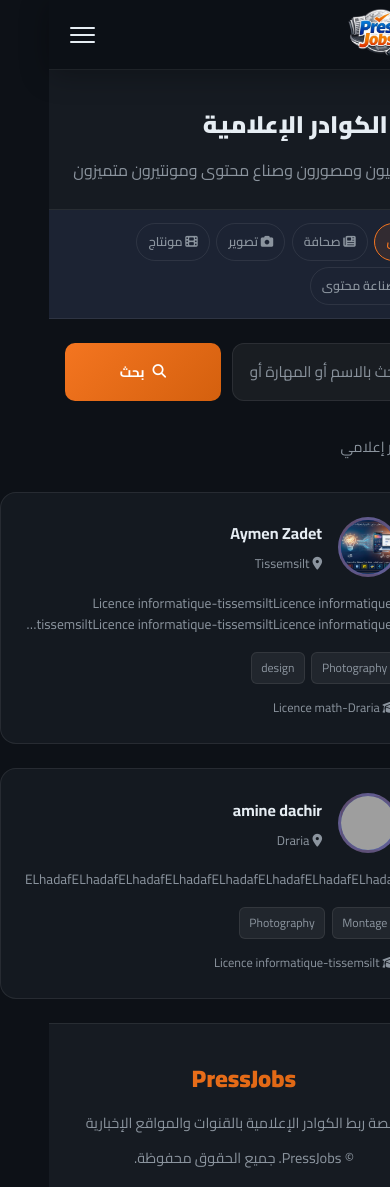
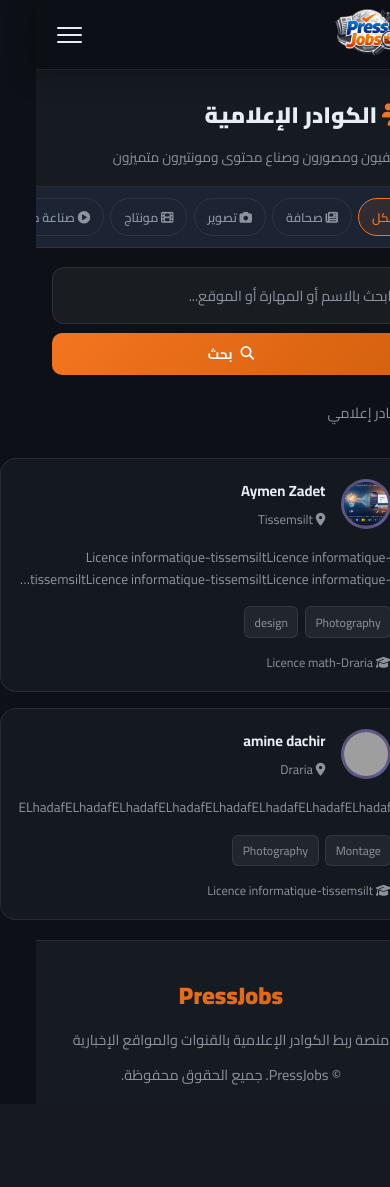
Before and after one commit to aminedachir/Press_jobs, a Flask app: page /journalists in a window 390 px wide; the page is wider, and only the part inside the window is pictured. After the commit the page ends 1085 px from the top of that part, so only its background shows below. Run offline with Flask 3, Linux system fonts and the light colour scheme; data comes from the database, SQL or seed files in the repository; grey boxes are pictures that could not be loaded.

Commit message:
jobs pages responsive

```diff
--- a/templates/admin_login.html
+++ b/templates/admin_login.html
@@ -48,6 +48,11 @@
     font-weight: 700;
     margin-bottom: 1.5rem;
 }
+@media(max-width:480px) {
+    .admin-login-wrap { padding: 1rem; align-items: flex-start; padding-top: 2rem; }
+    .admin-login-card { padding: 1.5rem 1.2rem; border-radius: 16px; }
+    .admin-login-card h1 { font-size: 1.2rem; }
+}
 </style>
 {% endblock %}
 
--- a/templates/journalists.html
+++ b/templates/journalists.html
@@ -56,14 +56,45 @@
 /* Empty state */
 .empty-state { text-align: center; padding: 5rem 2rem; color: var(--text-muted); }
 .empty-state i { font-size: 4rem; opacity: 0.12; display: block; margin-bottom: 1rem; }
+
+@media(max-width:900px) {
+    .grid-3 { grid-template-columns: repeat(2, 1fr); }
+}
+
 @media(max-width:640px) {
-    .page-header { padding: 2rem 1rem 1.5rem; }
-    .page-header h1 { font-size: 1.5rem; }
-    .filter-bar { padding: 0.8rem 1rem; gap: 0.4rem; }
-    .filter-bar a { padding: 0.4rem 0.7rem; font-size: 0.78rem; }
-    .journalists-layout { padding: 1.5rem 1rem; }
-    .search-bar { flex-wrap: wrap; }
-    .search-bar .btn { flex: 1; justify-content: center; }
+    .page-header { padding: 1.5rem 1rem 1rem; }
+    .page-header h1 { font-size: 1.4rem; }
+    .page-header p { font-size: 0.85rem; }
+
+    .filter-bar {
+        padding: 0.7rem 1rem;
+        gap: 0.4rem;
+        overflow-x: auto;
+        flex-wrap: nowrap;
+        -webkit-overflow-scrolling: touch;
+    }
+    .filter-bar a {
+        padding: 0.4rem 0.8rem;
+        font-size: 0.78rem;
+        white-space: nowrap;
+        flex-shrink: 0;
+    }
+
+    .journalists-layout { padding: 1.2rem 1rem; }
+
+    .search-bar {
+        flex-direction: column;
+        gap: 0.6rem;
+        margin-bottom: 1.5rem;
+    }
+    .search-bar input { width: 100%; font-size: 0.9rem; }
+    .search-bar .btn { width: 100%; justify-content: center; }
+
+    .grid-3 { grid-template-columns: 1fr; gap: 1rem; }
+
+    .journalist-card { padding: 1.1rem; }
+    .jc-avatar { width: 50px; height: 50px; font-size: 1.2rem; }
+    .jc-name { font-size: 0.92rem; }
 }
 </style>
 {% endblock %}
--- a/templates/login.html
+++ b/templates/login.html
@@ -10,6 +10,12 @@
 .auth-logo p { color: var(--text-muted); font-size: 0.9rem; }
 .auth-footer { text-align: center; margin-top: 1.5rem; color: var(--text-muted); font-size: 0.9rem; }
 .auth-footer a { color: var(--orange); text-decoration: none; font-weight: 600; }
+@media(max-width:480px) {
+    .auth-page { padding: 1rem; align-items: flex-start; padding-top: 2rem; }
+    .auth-card { padding: 1.5rem 1.2rem; border-radius: 16px; }
+    .auth-logo img { height: 55px; }
+    .auth-logo h2 { font-size: 1.3rem; }
+}
 
 /* ── Incognito notice ── */
 .incognito-notice {
--- a/templates/post_job.html
+++ b/templates/post_job.html
@@ -10,6 +10,12 @@
 .post-header p { color: var(--text-muted); margin-top: 0.5rem; }
 .form-row { display: grid; grid-template-columns: 1fr 1fr; gap: 1rem; }
 @media(max-width:600px) { .form-row { grid-template-columns: 1fr; } }
+@media(max-width:480px) {
+    .post-layout { padding: 1.5rem 1rem; }
+    .post-card { padding: 1.5rem 1.2rem; border-radius: 16px; }
+    .post-header i { font-size: 2.2rem; }
+    .post-header h1 { font-size: 1.4rem; }
+}
 </style>
 {% endblock %}
 {% block content %}
```
Also changed, not shown: templates/admin_dashboard.html (+52 -1 lines), templates/channel_profile.html (+20 -1 lines), templates/dashboard_channel.html (+14 -0 lines), templates/profile.html (+15 -1 lines), templates/register.html (+9 -0 lines).
